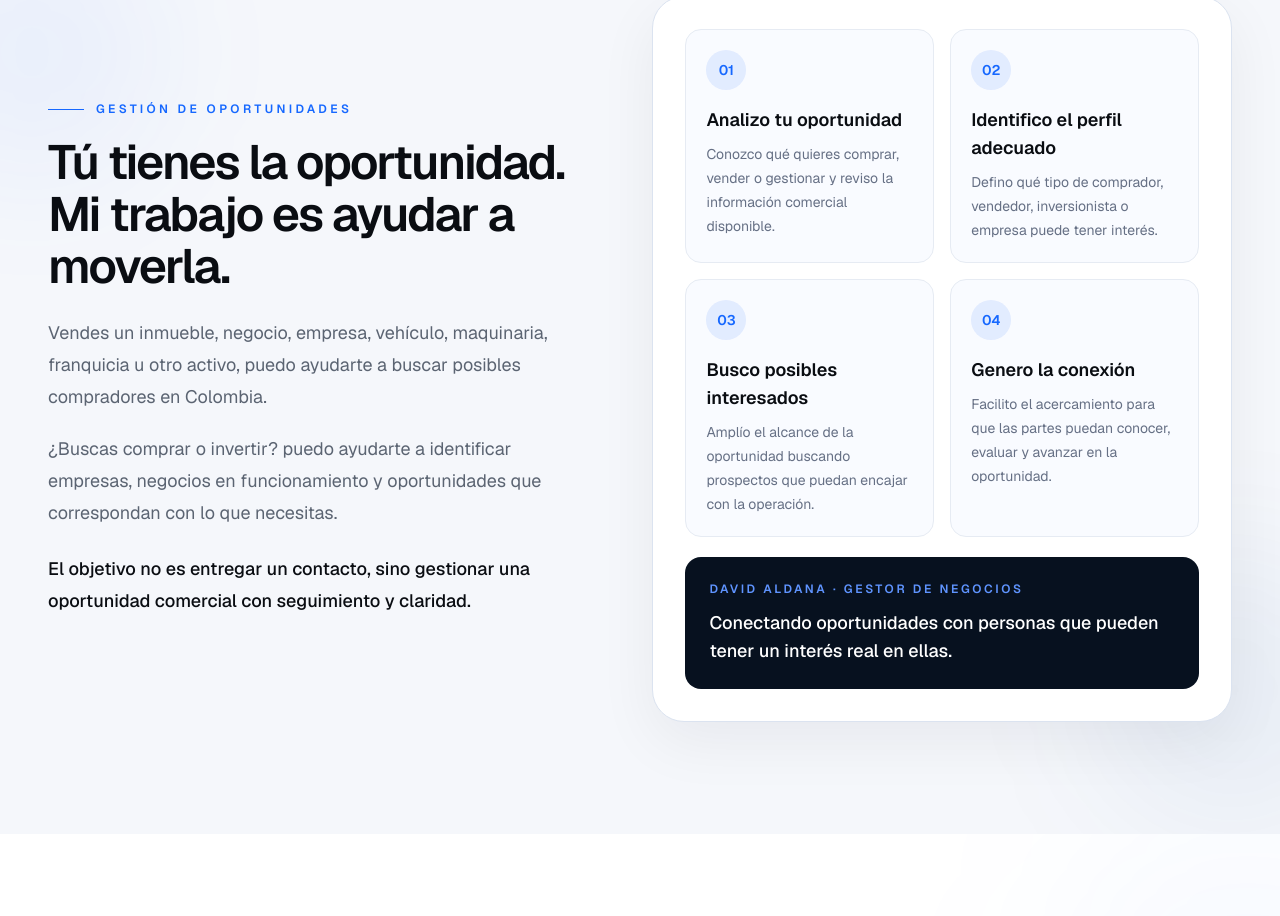
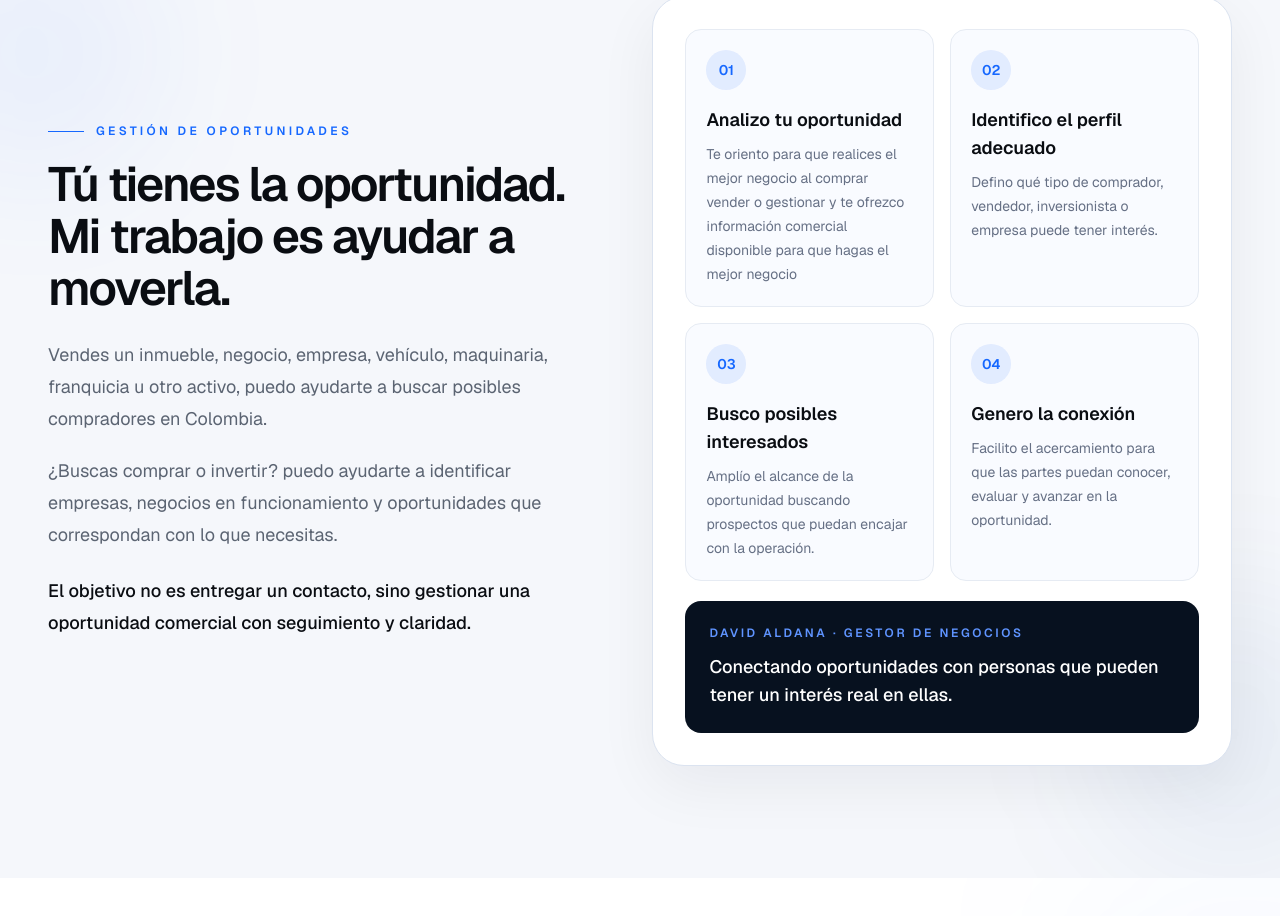
Before and after one commit to manuelsansoresg/gestor_negocios, a Next.js app: page / in a window 1280 px wide. Shown: the part 1055-1971 px from the top of the page. Built offline with nearby package versions, Linux system fonts and the light colour scheme.

Commit message:
posicionamiento

```diff
--- a/src/components/sections/About.tsx
+++ b/src/components/sections/About.tsx
@@ -3,7 +3,7 @@ const actions = [
     number: "01",
     title: "Analizo tu oportunidad",
     description:
-      "Conozco qué quieres comprar, vender o gestionar y reviso la información comercial disponible.",
+      "Te oriento para que realices el mejor negocio al comprar vender o gestionar y te ofrezco información comercial disponible para que hagas el mejor negocio",
   },
   {
     number: "02",
```
